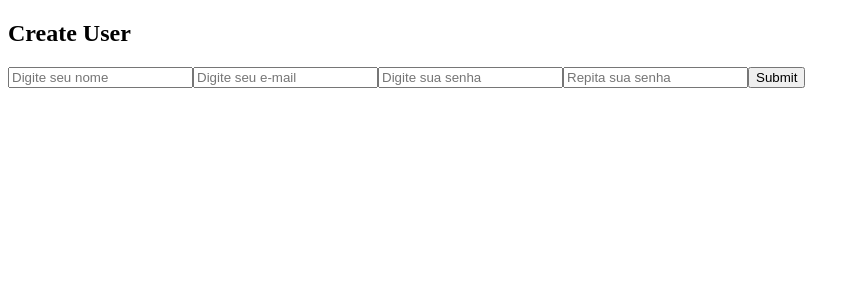
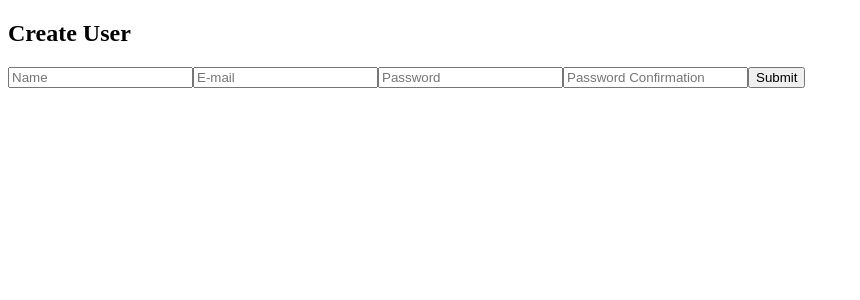
Before and after one commit to vitoraa/geolocation-chat, a React (Create React App) app in the folder frontend/: page /signup in a window 1280 px wide. Shown: the top 300 px of the page, without its empty margins (0-860 px from the left). Built offline with nearby package versions, Linux system fonts and the light colour scheme; no server answers.

Commit message:
signup adding user

```diff
--- a/frontend/src/main/factories/pages/signup/signup-factory.tsx
+++ b/frontend/src/main/factories/pages/signup/signup-factory.tsx
@@ -2,7 +2,7 @@ import React from 'react'
 import SignUp from '../../../../presentation/pages/signup/signup'
 import { makeRemoteAddAccount } from './usecases/add-user/remote-add-user-factory'
 
-export const makeSignUp: React.FC = () => {
+export const makeSignUp = () => {
   return (
     <SignUp
       addAccount={makeRemoteAddAccount()}
--- a/frontend/src/presentation/pages/signup/signup.tsx
+++ b/frontend/src/presentation/pages/signup/signup.tsx
@@ -1,4 +1,4 @@
-import React, { useState } from 'react'
+import React, { useEffect, useState } from 'react'
 import { AddUser } from '../../../domain/usecases/add-user'
 
 type Props = {
@@ -11,16 +11,23 @@ const SignUp: React.FC<Props> = ({ addAccount }: Props) => {
     email: '',
     password: '',
     passwordConfirmation: '',
+    role: 'user'
   })
+
+  const handleInputChange = (event: React.ChangeEvent<HTMLInputElement>): void => {
+    setState({ ...state, [event.target.name]: event.target.value })
+  }
 
   const handleSubmit = async (event: React.FormEvent<HTMLFormElement>): Promise<void> => {
     event.preventDefault()
     try {
+      console.log(state)
       const account = await addAccount.add({
         name: state.name,
         email: state.email,
         password: state.password,
-        passwordConfirmation: state.passwordConfirmation
+        passwordConfirmation: state.passwordConfirmation,
+        role: state.role
       })
     } catch (error: any) {
 
@@ -31,10 +38,10 @@ const SignUp: React.FC<Props> = ({ addAccount }: Props) => {
     <div >
       <form onSubmit={handleSubmit}>
         <h2>Create User</h2>
-        <input type="text" name="name" placeholder="Digite seu nome" />
-        <input type="email" name="email" placeholder="Digite seu e-mail" />
-        <input type="password" name="password" placeholder="Digite sua senha" />
-        <input type="password" name="passwordConfirmation" placeholder="Repita sua senha" />
+        <input type="text" name="name" placeholder="Name" onChange={handleInputChange} />
+        <input type="email" name="email" placeholder="E-mail" onChange={handleInputChange} />
+        <input type="password" name="password" placeholder="Password" onChange={handleInputChange} />
+        <input type="password" name="passwordConfirmation" placeholder="Password Confirmation" onChange={handleInputChange} />
         <input type="submit" />
       </form>
     </div >
```
